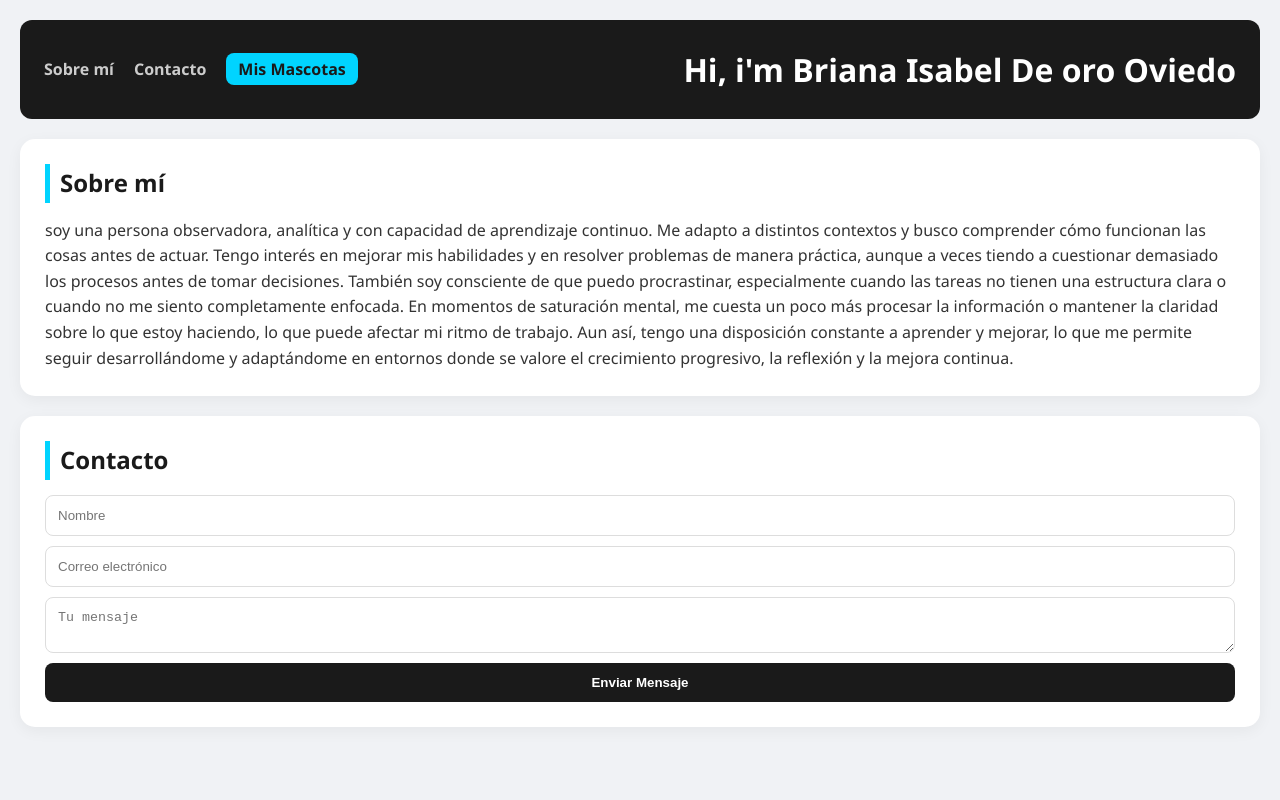
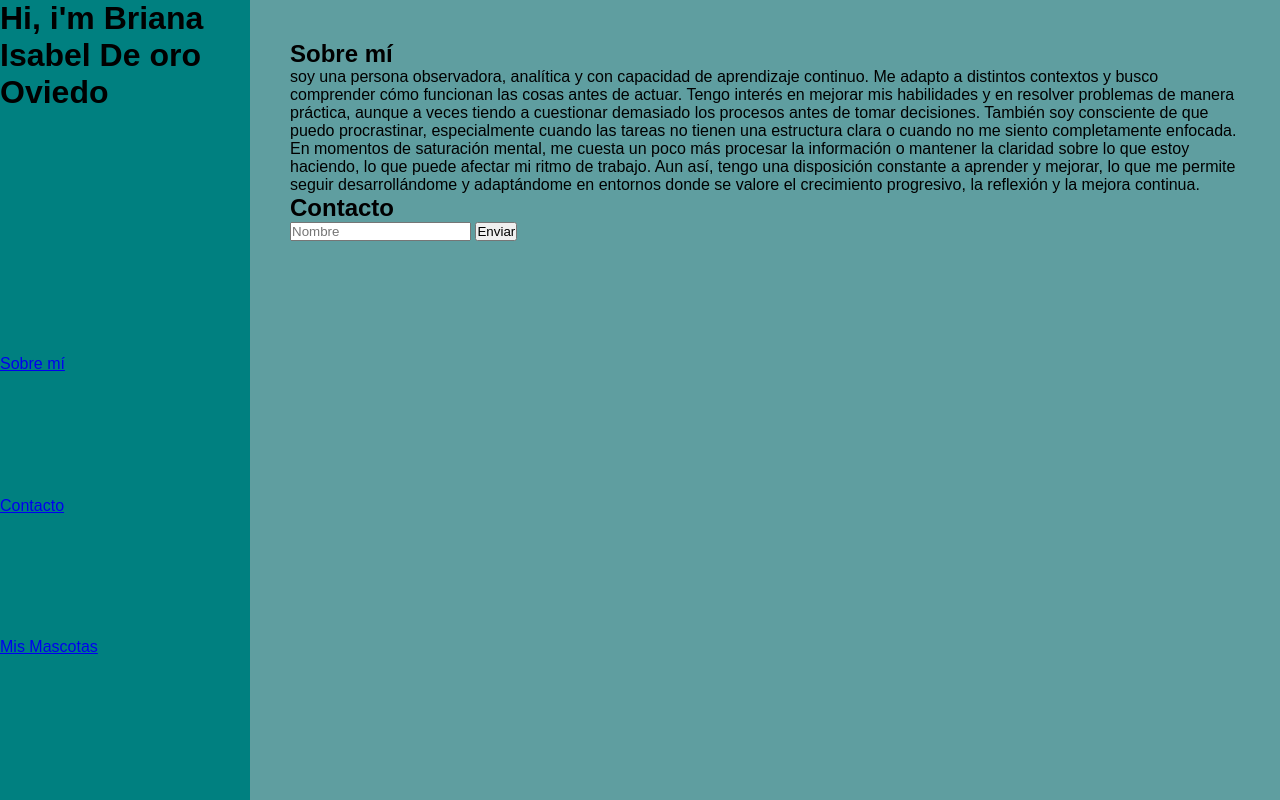
Before and after one commit to Briana03-d/semana-1-portafolio, a plain HTML site: page portafolio/index.html in a window 1280 px wide. Drawn offline with Linux system fonts and the light colour scheme.

Commit message:
user history week 2

```diff
--- a/portafolio/index.html
+++ b/portafolio/index.html
@@ -7,20 +7,20 @@
     <link rel="stylesheet" href="style.css">
 </head>
 <body>
-    <header>
-        <nav>
-            <ul>
-                <li><a href="#sobre-mi">Sobre mí</a></li>
-                <li><a href="#contacto">Contacto</a></li>
-                <li><a href="mascotas.html" class="nav-special">Mis Mascotas</a></li>
-            </ul>
+    <header class="sidebar">
+        <h1>Hi, i'm Briana Isabel De oro Oviedo</h1>
+        <div class="logo-area">
+
+        </div>
+        <nav class="flex-nav">
+            <a href="#sobre-mi">Sobre mí</a>
+            <a href="#contacto">Contacto</a>
+            <a href="mascotas.html" class="nav-special">Mis Mascotas</a>
         </nav>
-                <h1>Hi, i'm Briana Isabel De oro Oviedo</h1>
-
     </header>
 
-    <main>
-        <section id="sobre-mi" class="card">
+    <main class="main-content">
+        <section id="sobre-mi">
             <h2>Sobre mí</h2>
             <p>soy una persona observadora, analítica y con capacidad de aprendizaje continuo. Me adapto a distintos contextos y busco comprender cómo funcionan las cosas antes de actuar. Tengo interés en mejorar mis habilidades y en resolver problemas de manera práctica, aunque a veces tiendo a cuestionar demasiado los procesos antes de tomar decisiones.
 
@@ -31,11 +31,9 @@ Aun así, tengo una disposición constante a aprender y mejorar, lo que me permi
 
         <section id="contacto" class="card">
             <h2>Contacto</h2>
-            <form id="contact-form">
-                <input type="text" placeholder="Nombre" required>
-                <input type="email" placeholder="Correo electrónico" required>
-                <textarea placeholder="Tu mensaje"></textarea>
-                <button type="submit">Enviar Mensaje</button>
+            <form>
+                <input type="text" placeholder="Nombre">
+                <button type="submit">Enviar </button>
             </form>
         </section>
     </main>
--- a/portafolio/style.css
+++ b/portafolio/style.css
@@ -4,128 +4,82 @@
     box-sizing: border-box;
 }
 
-body {
-    font-family: 'Segoe UI', Tahoma, Geneva, Verdana, sans-serif;
-    background-color: #f0f2f5;
-    color: #333;
-    line-height: 1.6;
+body { display: flex; font-family: sans-serif;background: cadetblue;
+}
+
+.sidebar {
+    width: 250px;
+    height: 100vh;
+    background: teal;
+    position: fixed;
+    display: flex;
+    flex-direction: column;
+}
+
+.logo-area {
+    background: var(accent);
+    height: 100px;
+    display: flex;
+    align-items: center;
+    justify-content: center;
+    color: black
+}
+
+.flex-nav{
+    display: flex;
+    flex-direction: column;
+    justify-content: space-evenly;
+    flex-grow: 1;
+    padding: 20px 0;
+}
+
+.flex nav a {
+    color: #ccc;
+    text-decoration: none;
+    text-align: center;
+    padding: 15px;
+    transition: 0.3s;
+}
+
+.fle-nav a:hover { background: #34495e; color: var(--accent); }
+
+.main-content { margin-left: 250px; padding: 40px; width: 100%; }
+
+.projects-grid {
+    display: grid;
+    grid-template-columns: repeat(2, 1fr);
+}
+
+.project-card {
+    background: white;
+    padding: 50px;
+    text-align: center;
+    border-radius: 10px;
+border-bottom: 4px solid var(--accent);
+}
+
+.mascota-container {
+    display: grid;
+    grid-template-columns: repeat(auto-fit, mimax(200px, 1fr));
+    gap: 15px;
     padding: 20px;
 }
 
-header {
-    background: #1a1a1a;
-    color: white;
-    padding: 1.5rem;
-    border-radius: 12px;
-    margin-bottom: 20px;
+.pet-item {
     display: flex;
-    justify-content: space-between;
-    align-items: center;
-    flex-wrap: wrap;
+    justify-content: center;
+    background: white;
+    padding: 10px;
+    border-radius: 8px;
+    box-shadow: 0 4px 6px rgba(0, 0, 0, 0.1);
 }
 
-nav ul {
-    list-style: none;
-    display: flex;
-    gap: 20px;
+.pet-item img {
+    width: var(--size-img);
+    height: var(--size-img);
+    object-fit: cover;
+    border-radius: 5px;
+    transition: 0.3s;
 }
 
-nav a {
-    color: #ccc;
-    text-decoration: none;
-    font-weight: bold;
-    transition: color 0.3s ease;
-}
-
-nav a:hover {
-    color: #00d4ff;
-}
-
-.nav-special {
-    background: #00d4ff;
-    color: #1a1a1a;
-    padding: 5px 12px;
-    border-radius: 8px;
-}
-
-.card {
-    background: white;
-    margin-bottom: 20px;
-    padding: 25px;
-    border-radius: 15px;
-    box-shadow: 0 4px 15px rgba(0,0,0,0.05);
-}
-
-h2 {
-    margin-bottom: 15px;
-    color: #1a1a1a;
-    border-left: 5px solid #00d4ff;
-    padding-left: 10px;
-}
-
-.project-list {
-    padding-left: 20px;
-}
-
-.project-list li {
-    margin-bottom: 10px;
-}
-
-form {
-    display: flex;
-    flex-direction: column;
-    gap: 10px;
-}
-
-input, textarea {
-    padding: 12px;
-    border: 1px solid #ddd;
-    border-radius: 8px;
-}
-
-button {
-    background: #1a1a1a;
-    color: white;
-    padding: 12px;
-    border: none;
-    border-radius: 8px;
-    cursor: pointer;
-    font-weight: bold;
-    transition: background 0.3s;
-}
-
-button:hover {
-    background: #333;
-}
-
-.gallery {
-    display: grid;
-    grid-template-columns: repeat(auto-fit, minmax(250px, 1fr));
-    gap: 20px;
-}
-
-.pet-card {
-    background: white;
-    border-radius: 15px;
-    overflow: hidden;
-    box-shadow: 0 8px 20px rgba(0,0,0,0.1);
-    transition: transform 0.3s ease;
-}
-
-.pet-card:hover {
-    transform: translateY(-5px);
-}
-
-.pet-card img {
-    width: 300px;
-    height: 300px;
-    object-fit: cover;
-}
-
-.pet-info {
-    padding: 15px;
-}
-
-.back-link {
-    font-size: 0.9rem;
-}
+.pet-item img:hover { transform: scale(1.05);}
```
Also changed, not shown: portafolio/mascotas.html (+8 -13 lines).
